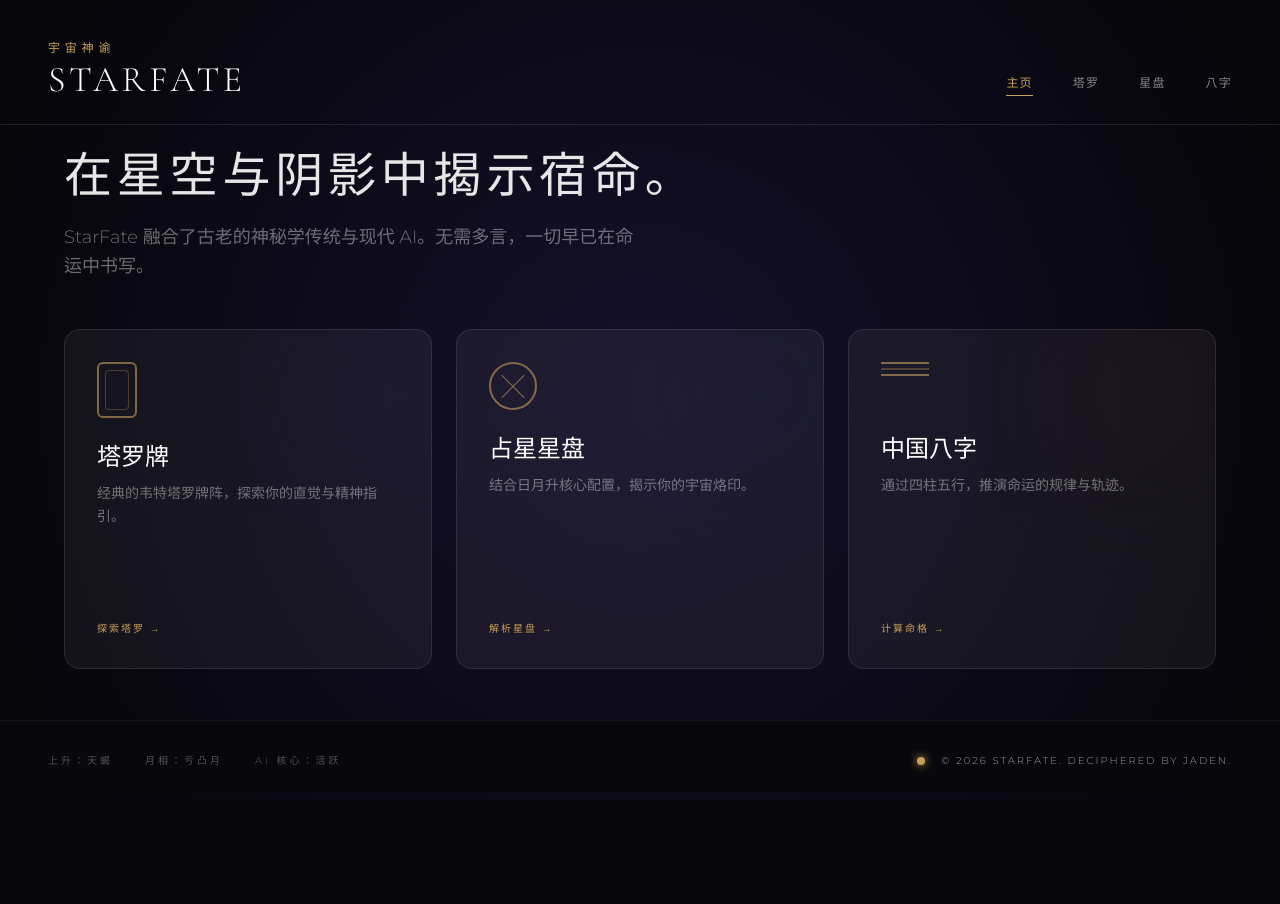
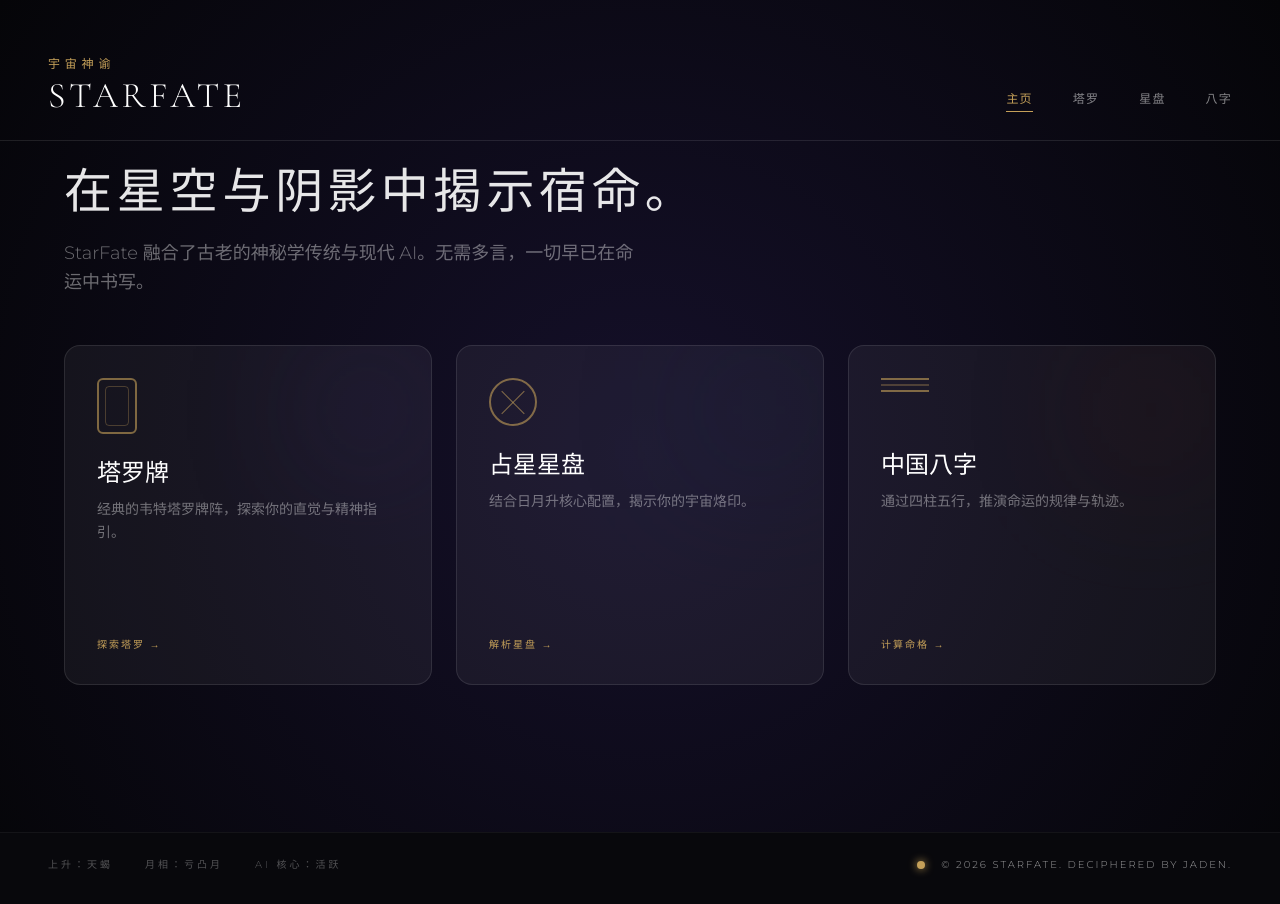
Before and after one commit to kingkideng/StarFate, a React (Vite) app: page / in a window 1280 px wide. Before the commit the page ends 800 px from the top, so only its background shows below. Built offline with nearby package versions, Linux system fonts and the light colour scheme; a small style sheet from the web is missing.

Commit message:
feat: Improve layout and spacing for responsiveness
Adjusted main container and navigation bar to improve responsiveness. Updated padding and margin values across various screen sizes to ensure a better visual experience on different devices.

```diff
--- a/src/App.tsx
+++ b/src/App.tsx
@@ -20,7 +20,7 @@ function App() {
   }, []);
 
   return (
-    <div className="min-h-[100dvh] relative font-sans text-white font-light selection:bg-[#d4af37]/30">
+    <div className="flex flex-col min-h-[100dvh] relative font-sans text-white font-light selection:bg-[#d4af37]/30">
       {/* Dynamic Background */}
       <div className="atmosphere-bg" />
 
@@ -29,8 +29,8 @@ function App() {
         initial={{ y: -100 }}
         animate={{ y: 0 }}
         transition={{ duration: 0.8 }}
-        className={`fixed top-0 left-0 right-0 z-50 transition-all duration-500 w-full px-safe md:px-12 flex justify-between items-end border-b border-white/10 ${
-          isScrolled ? 'bg-[#050508]/90 backdrop-blur-md pt-safe pb-4' : 'bg-transparent pt-safe-10 pb-6'
+        className={`fixed top-0 left-0 right-0 z-50 transition-all duration-500 w-full px-6 sm:px-8 md:px-12 flex justify-between items-end border-b border-white/10 ${
+          isScrolled ? 'bg-[#050508]/90 backdrop-blur-md pt-6 md:pt-8 pb-4' : 'bg-transparent pt-10 md:pt-14 pb-6'
         }`}
       >
         <div
@@ -66,7 +66,7 @@ function App() {
       </motion.nav>
 
       {/* Main Content */}
-      <main className="pt-28 md:pt-32 px-safe md:px-12 min-h-[calc(100dvh-80px)]">
+      <main className="pt-28 md:pt-36 px-4 sm:px-8 md:px-12 pb-24 md:pb-32 flex-1 w-full max-w-[100vw] overflow-x-hidden box-border">
         <AnimatePresence mode="wait">
           {currentModule === 'home' && <Home key="home" setModule={setCurrentModule} />}
           {currentModule === 'tarot' && <Tarot key="tarot" />}
@@ -76,7 +76,7 @@ function App() {
       </main>
 
       {/* Footer */}
-      <footer className="w-full pb-safe pt-8 px-safe md:px-12 flex justify-between items-center bg-[#08080C] border-t border-white/5 mt-auto relative z-10">
+      <footer className="w-full pb-8 pt-6 px-6 sm:px-8 md:px-12 flex justify-between items-center bg-[#08080C] border-t border-white/5 mt-auto relative z-10 shrink-0">
         <div className="flex gap-4 md:gap-8 text-[10px] font-sans uppercase tracking-[0.3em] text-white/30 hidden sm:flex">
           <span>上升：天蝎</span>
           <span>月相：亏凸月</span>
--- a/src/components/Home.tsx
+++ b/src/components/Home.tsx
@@ -40,7 +40,7 @@ export default function Home({ setModule }: HomeProps) {
       className="flex flex-col justify-center min-h-[70vh] w-full max-w-6xl mx-auto"
     >
     <div className="max-w-3xl mb-10 md:mb-12 self-start">
-        <h2 className="text-[20px] min-[375px]:text-[22px] sm:text-3xl lg:text-5xl whitespace-nowrap font-light leading-tight mb-3 md:mb-4 text-white/90 font-serif tracking-widest">
+        <h2 className="text-[18px] min-[375px]:text-[22px] md:text-3xl lg:text-5xl whitespace-nowrap font-light leading-tight mb-3 md:mb-4 text-white/90 font-serif tracking-widest">
           在星空与阴影中揭示宿命。
         </h2>
         <p className="text-sm md:text-lg font-sans text-white/40 max-w-xl font-light leading-relaxed">
```
